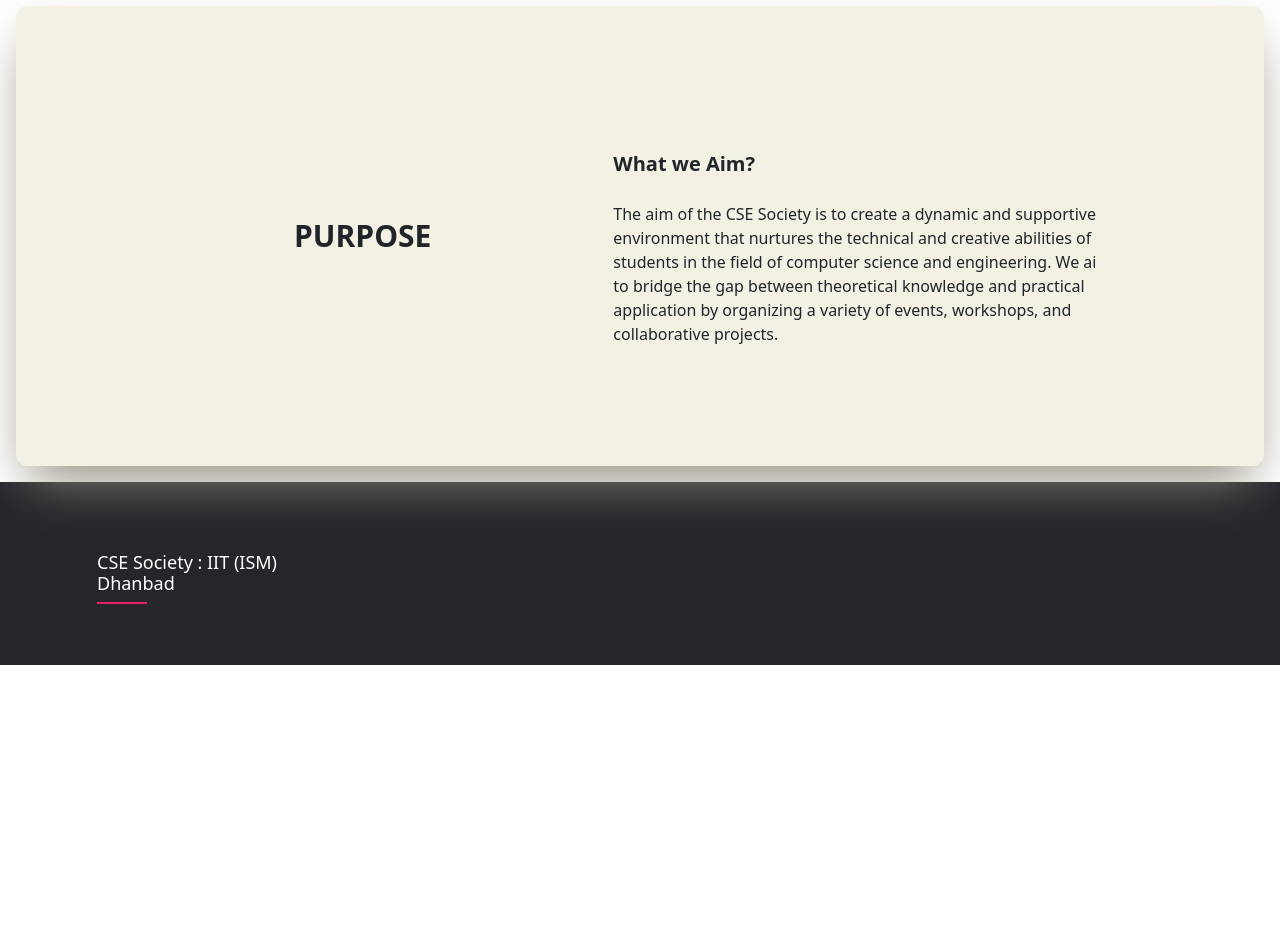
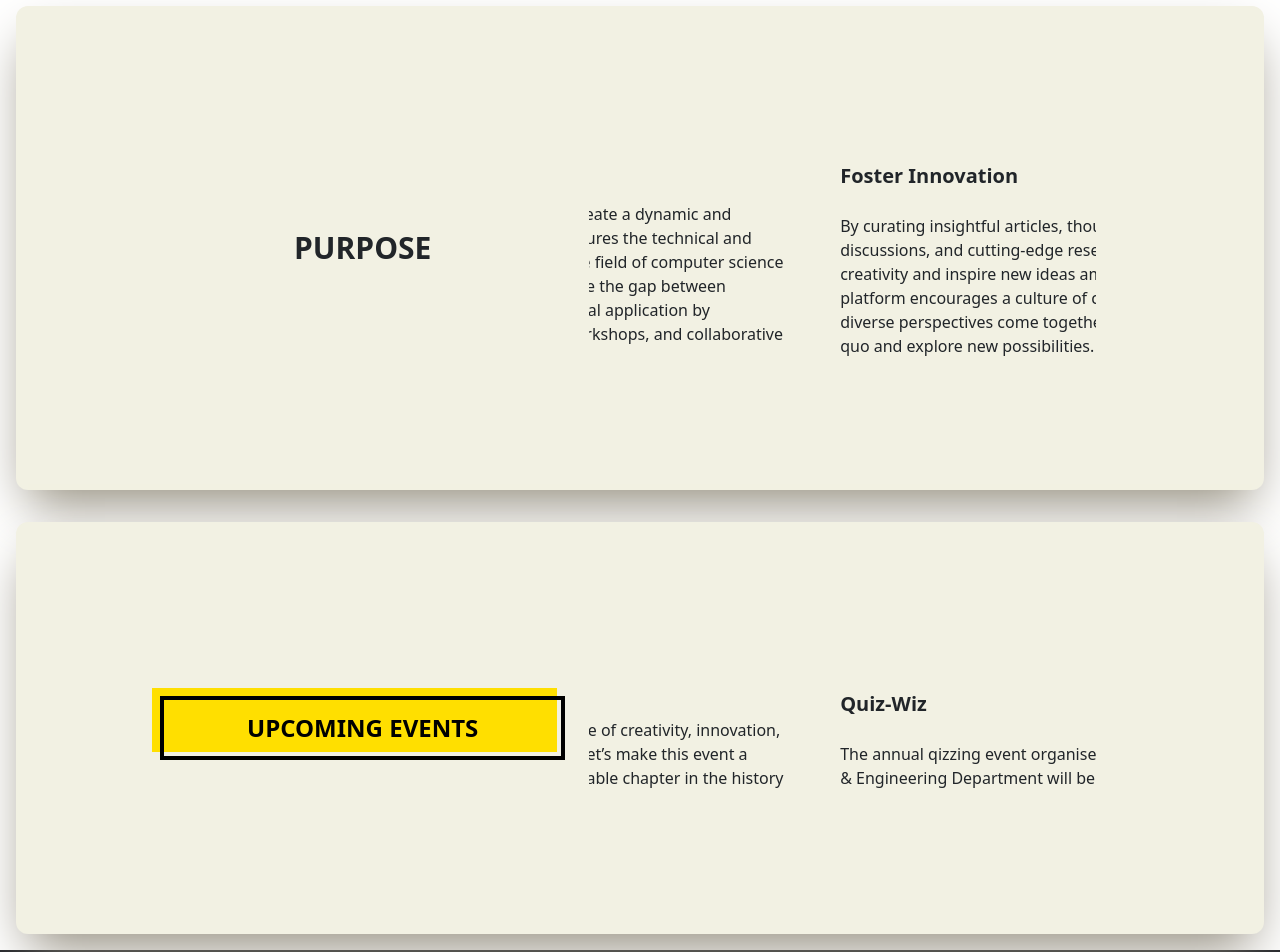
Before and after one commit to shreyanshandilya/buffered_reader_frontend, a React (Vite) app: page / in a window 1280 px wide. Shown: the part 1380-2332 px from the top of the page. Before the commit the page ends 2045 px from the top, so only its background shows below. Built offline with nearby package versions, Linux system fonts and the light colour scheme.

Commit message:
Event section added to landing page

```diff
--- a/src/components/home.jsx
+++ b/src/components/home.jsx
@@ -1,5 +1,5 @@
 import React, { useEffect, useRef, useState } from 'react'
-// import Achievements from './landing page/achievements'
+import UpcomingEvents from './landing page/upcomingEvents'
 // import Hero from './landing page/Hero'
 import Purpose from './landing page/purpose'
 import Footer from './Footer'
@@ -8,13 +8,13 @@ import Quote from './landing page/Quote'
 
 const home = () => {
 
-  // const achievementRef = useRef()
+  const eventsRef = useRef()
   // const navbar = useRef()
   const purposeRef = useRef()
   const quoteRef = useRef()
   const homeRef = useRef()
 
-  // const [isAchieveVisible, setisAchieveVisible] = useState(false)
+  const [isEventVisible, setisEventVisible] = useState(false)
   const [isPurposeVisible, setisPurposeVisible] = useState(false)
 
   const scrollAnimation = () => {
@@ -22,9 +22,9 @@ const home = () => {
       const scrollY = window.scrollY
       const h1 = homeRef.current.clientHeight
       const h2 = quoteRef.current.clientHeight
-      // const h3 = achievementRef.current.clientHeight
+      const h3 = purposeRef.current.clientHeight
       scrollY >= h1 + h2 * 0.4 ? setisPurposeVisible(true) : ''
-      // scrollY >= h1 + h2 * 0.3 ? setisAchieveVisible(true) : ''
+      scrollY >= h1 + h2 + h3* 0.3 ? setisEventVisible(true) : ''
     })() : ""
   }
 
@@ -42,8 +42,7 @@ const home = () => {
       <Hero homeRef= {homeRef}/>
       <Quote quoteRef={quoteRef}/>
       <Purpose purposeRef={purposeRef} isPurposeVisible={isPurposeVisible} />
-
-      {/* <Achievements achievementRef={achievementRef} isAchieveVisible={isAchieveVisible} /> */}
+      <UpcomingEvents eventsRef={eventsRef} isEventVisible={isEventVisible} />
       <Footer/>
     </>
   )
--- a/src/components/landing page/hero.jsx
+++ b/src/components/landing page/hero.jsx
@@ -20,9 +20,9 @@ const Hero = (props) => {
     <img className=' transition-all duration-1000 ease-in w-full h-full object-cover' src="/pattern (4).svg" />
         <div className="absolute inset-0 flex items-center justify-center">
             <div className="text-center text-white px-6 md:px-12">
-                    <div className='md:pt-14 md:pb-5 '>
+                    <div className='md:pt-16 md:pb-5 '>
                       <a href='https://www.iitism.ac.in/'>
-                      <img className=' h-40 w-40 object-cover inline-block object-center' src="/logo2.png" alt="" />
+                      <img className=' h-40 w-40 object-cover inline-block object-center' src="/logo2.png" alt="institute_logo" />
                       </a>
                     </div>
                     <h2 className="text-3xl text-gray-800 md:text-3xl font-bold mb=3 pt-2">COMPUTER SCIENCE & ENGINEERING SOCIETY</h2>
--- a/src/components/landing page/landingPage.css
+++ b/src/components/landing page/landingPage.css
@@ -1,4 +1,4 @@
-#achievements{
+/* #achievements{
     padding: 2rem;
 }
 #achievements .someAchieve{
@@ -9,7 +9,7 @@
 }
 #achievements .someAchieve .mainContent .heading{
     padding: 10px 20px;
-    /* text-transform: uppercase; */
+    /* text-transform: uppercase;
 }
 #achievements .someAchieve .mainContent .achieves{
     display: flex;
@@ -38,12 +38,19 @@
     #achievements .someAchieve .mainContent .achieves .achieve{
         height: auto;
     }
-}
+} */
 
 #purpose .slide{
-    animation: slidePurpose 25s ease 25s infinite;
-    transition: ease-in-out;
-    animation-delay: 10s;
+    animation: slidePurpose 28s ease infinite;
+    animation-delay: 3s;
+
+
+
+}
+#events .slide{
+    animation: slideEvents 28s ease infinite;
+    animation-delay: 3s;
+
 
 }
 
@@ -63,7 +70,22 @@
     }
 }
 
-#hero .bgAnimation .bgSlide::before{
+@keyframes slideEvents{
+    0%{
+        transform: translateX(0);
+    }
+    33%{
+        transform: translateX(-25%);
+    }
+    66%{
+        transform: translateX(-50%);
+    }
+    100%{
+        transform: translateX(-75%);
+    }
+}
+
+/* #hero .bgAnimation .bgSlide::before{
     content:"" ;
     position: absolute;
     top: 0;
@@ -71,4 +93,4 @@
     width: 100%;
     height: 100%;
     background-color: rgba(0, 0, 0, 0.535);
-}
+} */
--- a/src/components/landing page/purpose.jsx
+++ b/src/components/landing page/purpose.jsx
@@ -13,7 +13,7 @@ const purpose = (props) => {
                     <div className=" md:w-5/12 sm:w-9/12 w-full mx-6 my-4 overflow-hidden">
                         <div className='slide flex justify-between items-center' style={{width:"400%"}}>
                             {purposeData.map((elem) => {
-                                return <div className=" w-1/4 mx-4" key={elem.id}>
+                                return <div className=" w-1/2 mx-4" key={elem.id}>
                                     <div className="title text-xl font-[700] my-6">{elem.head}</div>
                                     <div className="content text-base font-[400] ">
                                       {elem.data}
--- a/src/components/landing page/purposeData.json
+++ b/src/components/landing page/purposeData.json
@@ -13,5 +13,10 @@
         "id": "3",
         "head": "Inspire Future Generations",
         "data": "We aim to inspire and motivate the next generation of technology leaders and researchers by showcasing the pioneering work being done at IIT ISM Dhanbad and providing a platform for young minds to contribute and be recognized for their ideas and innovations."
+    },
+    {
+        "id": "4",
+        "head": "Inspire Future Generations",
+        "data": "We aim to inspire and motivate the next generation of technology leaders and researchers by showcasing the pioneering work being done at IIT ISM Dhanbad and providing a platform for young minds to contribute and be recognized for their ideas and innovations."
     }
 ]
--- a/src/components/landing page/upcomingEvents.jsx
+++ b/src/components/landing page/upcomingEvents.jsx
@@ -2,17 +2,25 @@ import React from 'react';
 import upcomingEventsData from './upcomingEventsData.json';
 import './landingPage.css';
 
-const upcomingEvents = (props) => {
+const UpcomingEvents = (props) => {
+
+
     return (
         <>
 
-            <div className={`p-3 position-relative transition-all duration-700  ${props.isPurposeVisible ? "opacity-100 translate-y-0" : "opacity-0 translate-y-32"} `} id="purpose" ref={props.purposeRef}>
+            <div className={`p-3 position-relative transition-all duration-700  ${props.isEventVisible ? "opacity-100 translate-y-0" : "opacity-0 translate-y-32"} `} id="events" ref={props.eventsRef}>
 
                 <div className=" py-24 shadow-2xl rounded-xl bg-[#f2f1e3] shadow-[#918b7c] flex md:flex-row flex-col md:justify-center items-center px-3">
-                    <div className="heading sm:w-4/12 w-full text-3xl font-[800] uppercase sm:my-6 text-center">Purpose</div>
+                    <div className="heading sm:w-4/12 w-full text-2xl font-[800] uppercase sm:my-4 text-center">
+                        <div className="relative px-4 py-3 font-bold text-black group">
+                            <span className="absolute inset-0 w-full h-full transition duration-300 ease-out transform -translate-x-2 -translate-y-2 bg-[#FFDF00] group-hover:translate-x-0 group-hover:translate-y-0"></span>
+                            <span className="absolute inset-0 w-full h-full border-4 border-black"></span>
+                            <span className="relative">Upcoming Events</span>
+                        </div>
+                    </div>
                     <div className=" md:w-5/12 sm:w-9/12 w-full mx-6 my-4 overflow-hidden">
                         <div className='slide flex justify-between items-center' style={{width:"400%"}}>
-                            {purposeData.map((elem) => {
+                            {upcomingEventsData.map((elem) => {
                                 return <div className=" w-1/4 mx-4" key={elem.id}>
                                     <div className="title text-xl font-[700] my-6">{elem.head}</div>
                                     <div className="content text-base font-[400] ">
@@ -30,4 +38,4 @@ const upcomingEvents = (props) => {
     )
 }
 
-export default upcomingEvents
+export default UpcomingEvents
--- a/src/components/landing page/upcomingEventsData.json
+++ b/src/components/landing page/upcomingEventsData.json
@@ -3,5 +3,20 @@
         "id": "1",
         "head": "Udbhav-2024",
         "data": "Join us as we celebrate the essence of creativity, innovation, andcommunity at Udbhav 2024. Let’s make this event a spectacular success,and a memorable chapter in the history of our CSE department!"
+    },
+    {
+        "id": "2",
+        "head": "Quiz-Wiz",
+        "data": "The annual qizzing event organised by the Computer Science & Engineering Department will be held in nearby future."
+    },
+    {
+        "id": "3",
+        "head": "Code Marathon",
+        "data": "The annual month-long competitive programming competition Code Marathon will be conducted by the Department of Computer Science & Engineering in near future."
+    },
+    {
+        "id": "4",
+        "head": "RAIT",
+        "data": "The International Conference on Recent Advances in Information Technology ( RAIT ) is being organised by Computer Science & Engineering Department since 2007."
     }
 ]
```
Also changed, not shown: src/components/landing page/achievements.jsx (+0 -49 lines).
